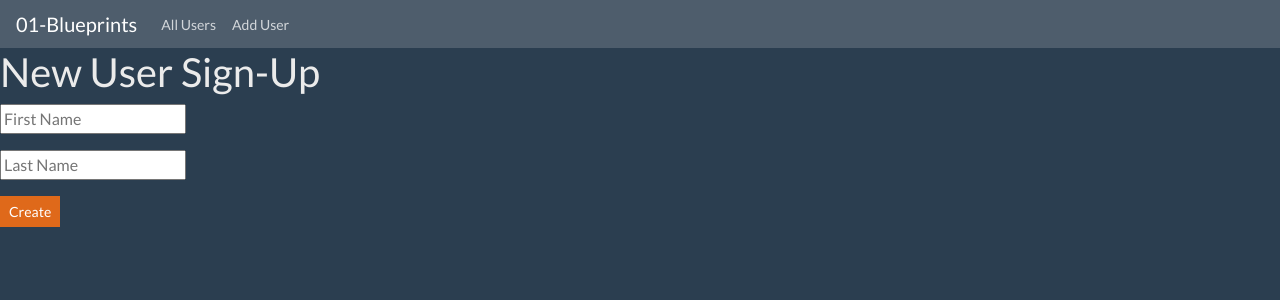
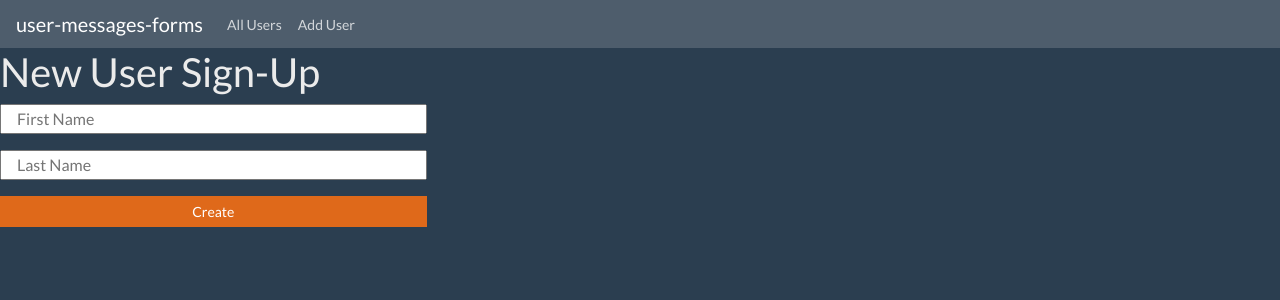
Before and after one commit to stephencarrera/users-messages-forms, a Flask app: page /users/new in a window 1280 px wide. Shown: the top 300 px of the page. Run offline with Flask 2, Linux system fonts and the light colour scheme; some libraries are stand-ins or nearby versions.

Commit message:
styling changes

```diff
--- a/project/__init__.py
+++ b/project/__init__.py
@@ -6,7 +6,7 @@ import os
 
 app = Flask(__name__)
 
-# app.config["DEBUG"] = True
+app.config["DEBUG"] = True
 app.config["SQLALCHEMY_DATABASE_URI"] = 'postgres://localhost/umf-blueprints'
 app.config["SQLALCHEMY_TRACK_MODIFICATIONS"] = False
 app.config["SECRET_KEY"] = os.environ.get('SECRET_KEY')
--- a/project/messages/forms.py
+++ b/project/messages/forms.py
@@ -2,7 +2,7 @@ from flask_wtf import FlaskForm
 from wtforms import TextAreaField, validators
 
 class MessageForm(FlaskForm):
-	content=TextAreaField('Content', [validators.DataRequired(), validators.length(max=280)], render_kw={"rows": 3, "cols": 30})
+	content=TextAreaField('Content', [validators.DataRequired(), validators.length(max=280)], render_kw={"rows": 3, "class": "col-6"})
 
 class DeleteForm(FlaskForm):
 	pass
--- a/project/messages/templates/new.html
+++ b/project/messages/templates/new.html
@@ -18,6 +18,6 @@
 				</span>
 			</p>
 		{% endfor %}
-		<input type="submit" class="btn btn-primary btn-sm" value="submit">
+		<input type="submit" class="btn btn-primary btn-sm col-6" value="submit">
 	</form>
 {% endblock %}
--- a/project/templates/base.html
+++ b/project/templates/base.html
@@ -9,7 +9,7 @@
 </head>
 <body>
 	<nav class="navbar navbar-expand-sm navbar-dark bg-dark">
-	  <a class="navbar-brand" href="{{url_for('users.index')}}">01-Blueprints</a>
+	  <a class="navbar-brand" href="{{url_for('users.index')}}">user-messages-forms</a>
 	  <button class="navbar-toggler" type="button" data-toggle="collapse" data-target="#navbarNavAltMarkup" aria-controls="navbarNavAltMarkup" aria-expanded="false" aria-label="Toggle navigation">
 	    <span class="navbar-toggler-icon"></span>
 	  </button>
--- a/project/users/forms.py
+++ b/project/users/forms.py
@@ -2,8 +2,8 @@ from flask_wtf import FlaskForm
 from wtforms import StringField, validators
 
 class UserForm(FlaskForm):
-	first_name=StringField('First Name', [validators.DataRequired()])
-	last_name=StringField('Last Name', [validators.DataRequired()])
+	first_name=StringField('First Name', [validators.DataRequired()],render_kw={"class":"col-4"})
+	last_name=StringField('Last Name', [validators.DataRequired()],render_kw={"class":"col-4"})
 
 class DeleteForm(FlaskForm):
 	pass
--- a/project/users/templates/users/edit.html
+++ b/project/users/templates/users/edit.html
@@ -17,6 +17,6 @@
 				</span>
 			</p>
 		{% endfor %}
-		<input type="submit" class="btn btn-primary btn-sm" value='Edit'>
+		<input type="submit" class="btn btn-primary btn-sm col-4" value='Edit'>
 	</form>
 {% endblock %}
--- a/project/users/templates/users/new.html
+++ b/project/users/templates/users/new.html
@@ -17,7 +17,7 @@
 				</span>
 			</p>
 		{% endfor %}
-		<input type="submit" class="btn btn-primary btn-sm" value='Create'>
+		<input type="submit" class="btn btn-primary btn-sm col-4" value='Create'>
 	</form>
 
 {% endblock %}
```
